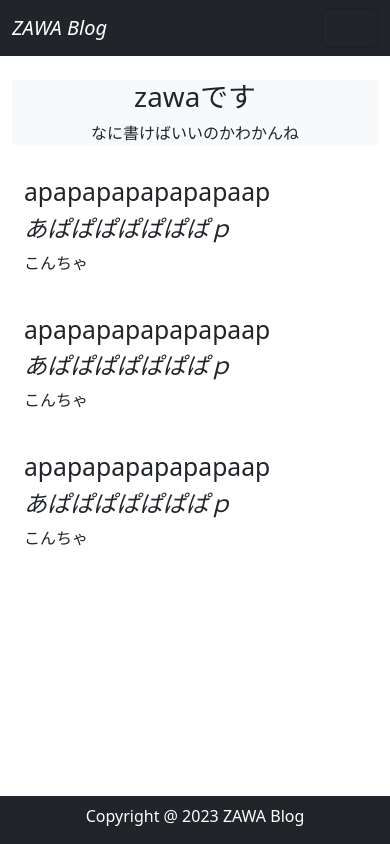
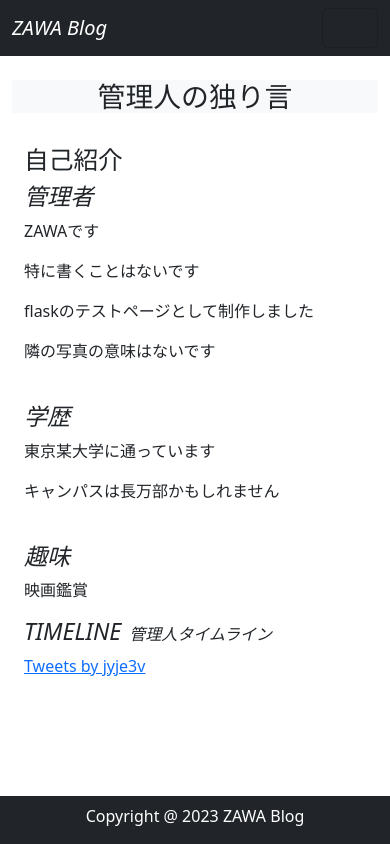
Before and after one commit to ZAWA0930/flask_blog, a Flask app: page /info in a window 390 px wide. Run offline with Flask 2, Linux system fonts and the light colour scheme; some libraries are stand-ins or nearby versions.

Commit message:
make it better

```diff
--- a/blog/templates/info.html
+++ b/blog/templates/info.html
@@ -4,8 +4,8 @@
     <header id="page-header">
         <div class="container my-3 bg-light">
             <div class="col-md-6 m-auto text-center">
-                <h1>zawaです</h1>
-                <p>なに書けばいいのかわかんね</p>
+                <h1>管理人の独り言</h1>
+
             </div>
         </div>
     </header>
@@ -14,20 +14,29 @@
         <div class="container py-3">
             <div class="row">
                 <div class="col-md-6">
-                    <h2>apapapapapapapaap</h2>
-                    <h3 class="fst-italic">あぱぱぱぱぱぱぱｐ</h3>
-                    <p>こんちゃ</p>
+                    <h2>自己紹介</h2>
+                    <h3 class="fst-italic">管理者</h3>
+                    <p>ZAWAです</p>
+                    <p>特に書くことはないです</p>
+                    <p>flaskのテストページとして制作しました</p>
+                    <p>隣の写真の意味はないです</p>
                     <br>
-                    <h2>apapapapapapapaap</h2>
-                    <h3 class="fst-italic">あぱぱぱぱぱぱぱｐ</h3>
-                    <p>こんちゃ</p>
+                    <h3 class="fst-italic">学歴</h3>
+                    <p>東京某大学に通っています</p>
+                    <p>キャンパスは長万部かもしれません</p>
                     <br>
-                    <h2>apapapapapapapaap</h2>
-                    <h3 class="fst-italic">あぱぱぱぱぱぱぱｐ</h3>
-                    <p>こんちゃ</p>
+                    <h3 class="fst-italic">趣味</h3>
+                    <p>映画鑑賞</p>
+
+                    <h3 class="fst-italic">TIMELINE<span class="ms-2 fs-6">管理人タイムライン</span></h4>
+
+                    <a class="twitter-timeline" data-width="380" data-height="400" href="https://twitter.com/jyje3v?ref_src=twsrc%5Etfw">Tweets by jyje3v</a>
+                    <script async src="https://platform.twitter.com/widgets.js" charset="utf-8"></script>
+
                 </div>
                 <div class="col-md-6">
-                    <img src="https://images.pexels.com/photos/18122802/pexels-photo-18122802.jpeg?auto=compress&cs=tinysrgb&w=1600&lazy=load" alt="" class="rounded-circle img-fluid d-none d-md-block">
+                    <img src="https://images.unsplash.com/photo-1605638868237-0660a05a135b?auto=format&fit=crop&q=80&w=1887&ixlib=rb-4.0.3&ixid=M3wxMjA3fDB8MHxwaG90by1wYWdlfHx8fGVufDB8fHx8fA%3D%3D" alt="" class="rounded-circle img-fluid d-none d-md-block">
+
                 </div>
             </div>
         </div>
--- a/blog/users/views.py
+++ b/blog/users/views.py
@@ -107,7 +107,7 @@ def delete_user(user_id):
     return redirect(url_for('users.user_maintenance'))
 
 @users.route('/<int:user_id>/user_posts')
-@login_required
+#@login_required
 def user_posts(user_id):
     form = BlogSearchForm()
     #ユーザー取得
```
Also changed, not shown: blog/templates/users/user_list copy.html (deleted, +0 -101 lines).
